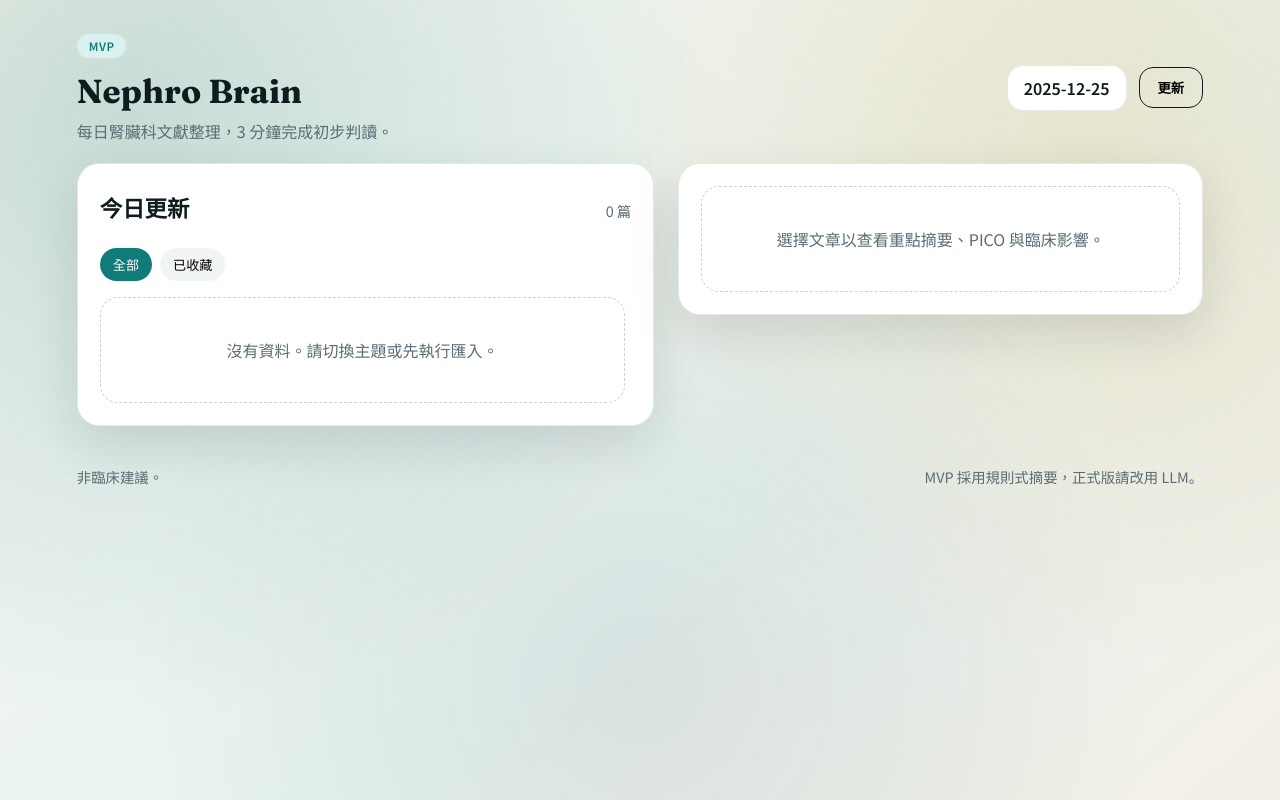
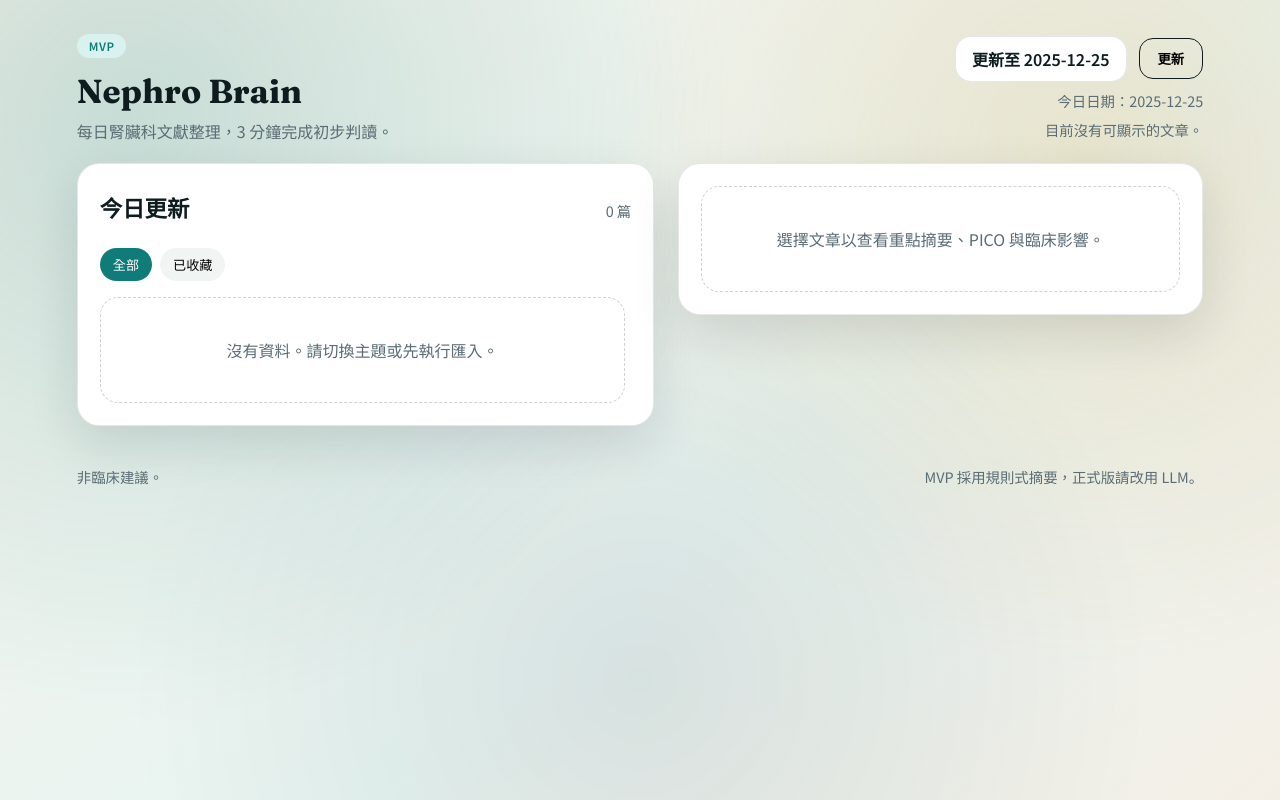
Before and after one commit to ecbrandnewday/annie-nephro-brain, a Flask app: page / in a window 1280 px wide. Run offline with Flask 3, Linux system fonts and the light colour scheme; data that the repository does not hold is empty.

Commit message:
Improve refresh and sync UI

```diff
--- a/app.py
+++ b/app.py
@@ -1,9 +1,11 @@
 import json
+import os
 from datetime import date
 
 from flask import Flask, jsonify, render_template, request
 
-from db import get_db, init_db
+from db import get_db, get_meta, init_db
+from ingest import DEFAULT_JOURNALS, run_ingest
 
 app = Flask(__name__)
 
@@ -56,6 +58,7 @@ def list_articles():
     query += " ORDER BY publish_date DESC"
     rows = conn.execute(query, params).fetchall()
     favorites = get_favorites(conn)
+    last_sync = get_meta(conn, "last_sync")
     conn.close()
     articles = []
     for row in rows:
@@ -66,7 +69,19 @@ def list_articles():
         articles = [a for a in articles if tag in a["tags"]]
     if limit:
         articles = articles[:limit]
-    return jsonify({"date": selected_date or date.today().isoformat(), "articles": articles})
+    if selected_date:
+        effective_date = selected_date
+    elif articles:
+        effective_date = articles[0]["publish_date"]
+    else:
+        effective_date = date.today().isoformat()
+    return jsonify(
+        {
+            "date": effective_date,
+            "last_sync": last_sync,
+            "articles": articles,
+        }
+    )
 
 
 @app.route("/api/articles/<article_id>")
@@ -114,6 +129,15 @@ def toggle_favorite(article_id):
     return jsonify({"favorite": favorite})
 
 
+@app.route("/api/refresh", methods=["POST"])
+def refresh_articles():
+    days = int(request.args.get("days", 3))
+    max_per_journal = int(request.args.get("max_per_journal", 5))
+    stored = run_ingest(DEFAULT_JOURNALS, days, max_per_journal)
+    return jsonify({"stored": stored})
+
+
 if __name__ == "__main__":
     init_db()
-    app.run(debug=True)
+    port = int(os.environ.get("PORT", 5000))
+    app.run(host="0.0.0.0", port=port, debug=True)
--- a/db.py
+++ b/db.py
@@ -46,5 +46,30 @@ def init_db():
         )
         """
     )
+    cur.execute(
+        """
+        CREATE TABLE IF NOT EXISTS meta (
+            key TEXT PRIMARY KEY,
+            value TEXT
+        )
+        """
+    )
     conn.commit()
     conn.close()
+
+
+def get_meta(conn, key):
+    row = conn.execute("SELECT value FROM meta WHERE key = ?", (key,)).fetchone()
+    return row["value"] if row else None
+
+
+def set_meta(conn, key, value):
+    conn.execute(
+        """
+        INSERT INTO meta (key, value)
+        VALUES (?, ?)
+        ON CONFLICT(key) DO UPDATE SET value = excluded.value
+        """,
+        (key, value),
+    )
+    conn.commit()
--- a/ingest.py
+++ b/ingest.py
@@ -7,7 +7,7 @@ from xml.etree import ElementTree as ET
 import requests
 
 from ai import infer_tags, impact_assessment, pico_from_text, summarize
-from db import get_db, init_db
+from db import get_db, init_db, set_meta
 
 BASE_URL = "https://eutils.ncbi.nlm.nih.gov/entrez/eutils"
 DEFAULT_JOURNALS = [
@@ -194,6 +194,7 @@ def run_ingest(journals, days, max_per_journal):
             )
             upsert_article(conn, parsed)
             stored += 1
+    set_meta(conn, "last_sync", datetime.utcnow().isoformat())
     conn.close()
     return stored
 
--- a/static/app.js
+++ b/static/app.js
@@ -11,6 +11,10 @@ const tagRowEl = document.getElementById("tag-row");
 const resultCountEl = document.getElementById("result-count");
 const dateChipEl = document.getElementById("today-date");
 const refreshBtn = document.getElementById("refresh-btn");
+const todayLabelEl = document.getElementById("today-label");
+const lastSyncEl = document.getElementById("last-sync");
+const syncStatusEl = document.getElementById("sync-status");
+const TAIWAN_TZ = "Asia/Taipei";
 
 const escapeHtml = (text) =>
   (text || "")
@@ -173,21 +177,78 @@ const render = () => {
   renderDetail();
 };
 
-const loadArticles = async () => {
-  const today = new Date().toISOString().slice(0, 10);
+const updateSyncInfo = (lastSync, statusText) => {
+  if (lastSync) {
+    const date = new Date(lastSync);
+    const localized = Number.isNaN(date.getTime())
+      ? lastSync
+      : date.toLocaleString("zh-TW", { timeZone: TAIWAN_TZ });
+    lastSyncEl.textContent = `最後同步：${localized}`;
+  } else {
+    lastSyncEl.textContent = "";
+  }
+  syncStatusEl.textContent = statusText || "";
+};
+
+const getTaiwanDate = () => {
+  const formatter = new Intl.DateTimeFormat("zh-TW", {
+    timeZone: TAIWAN_TZ,
+    year: "numeric",
+    month: "2-digit",
+    day: "2-digit",
+  });
+  const parts = formatter.formatToParts(new Date());
+  const year = parts.find((part) => part.type === "year")?.value;
+  const month = parts.find((part) => part.type === "month")?.value;
+  const day = parts.find((part) => part.type === "day")?.value;
+  return year && month && day ? `${year}-${month}-${day}` : "";
+};
+
+const loadArticles = async (statusOverride) => {
+  const today = getTaiwanDate() || new Date().toISOString().slice(0, 10);
+  let statusText = statusOverride || "";
   let response = await fetch(`/api/articles?date=${today}`);
   let data = await response.json();
   if (!data.articles.length) {
     response = await fetch("/api/articles");
     data = await response.json();
+    if (!statusOverride) {
+      if (data.articles.length) {
+        statusText = "今日無新文章，已顯示最新日期。";
+      } else {
+        statusText = "目前沒有可顯示的文章。";
+      }
+    }
   }
   state.articles = data.articles;
   state.dateLabel = data.date || today;
   state.selectedId = state.articles[0] ? state.articles[0].id : null;
-  dateChipEl.textContent = state.dateLabel;
+  dateChipEl.textContent = `更新至 ${state.dateLabel}`;
+  todayLabelEl.textContent = `今日日期：${today}`;
+  updateSyncInfo(data.last_sync, statusText);
   render();
 };
 
-refreshBtn.addEventListener("click", loadArticles);
+refreshBtn.addEventListener("click", async () => {
+  refreshBtn.disabled = true;
+  refreshBtn.textContent = "更新中...";
+  let handled = false;
+  try {
+    const response = await fetch("/api/refresh", { method: "POST" });
+    const data = await response.json();
+    if (data.stored === 0) {
+      await loadArticles("今日無新文章，已顯示最新日期。");
+      handled = true;
+    }
+  } catch (error) {
+    console.error(error);
+  } finally {
+    if (!handled) {
+      await loadArticles();
+    }
+    refreshBtn.disabled = false;
+    refreshBtn.textContent = "更新";
+  }
+});
 
 loadArticles();
--- a/static/styles.css
+++ b/static/styles.css
@@ -72,8 +72,24 @@ body {
 
 .hero-actions {
   display: flex;
+  flex-direction: column;
+  align-items: flex-end;
+  gap: 8px;
+}
+
+.hero-actions-row {
+  display: flex;
   align-items: center;
   gap: 12px;
+}
+
+.sync-info {
+  display: flex;
+  flex-direction: column;
+  align-items: flex-end;
+  gap: 4px;
+  max-width: 260px;
+  text-align: right;
 }
 
 .date-chip {
@@ -314,6 +330,15 @@ h2 {
     align-items: flex-start;
   }
 
+  .hero-actions {
+    align-items: flex-start;
+  }
+
+  .sync-info {
+    align-items: flex-start;
+    text-align: left;
+  }
+
   .layout {
     grid-template-columns: 1fr;
   }
--- a/templates/index.html
+++ b/templates/index.html
@@ -15,8 +15,15 @@
         <p>每日腎臟科文獻整理，3 分鐘完成初步判讀。</p>
       </div>
       <div class="hero-actions">
-        <div class="date-chip" id="today-date">載入中</div>
-        <button class="ghost" id="refresh-btn">更新</button>
+        <div class="hero-actions-row">
+          <div class="date-chip" id="today-date">載入中</div>
+          <button class="ghost" id="refresh-btn">更新</button>
+        </div>
+        <div class="sync-info">
+          <span class="muted" id="today-label"></span>
+          <span class="muted" id="last-sync"></span>
+          <span class="muted" id="sync-status"></span>
+        </div>
       </div>
     </header>
     <main class="layout">
```
